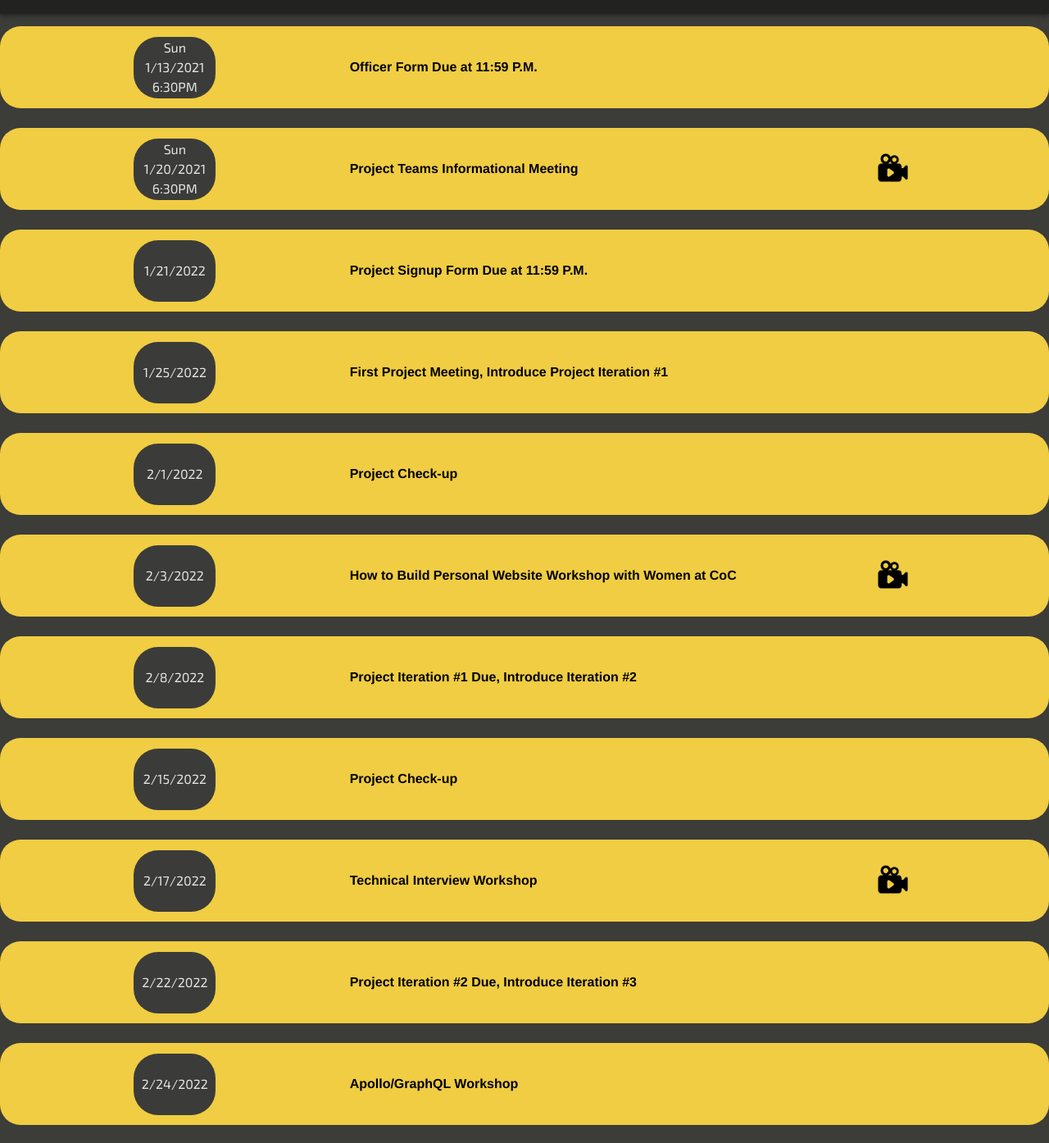
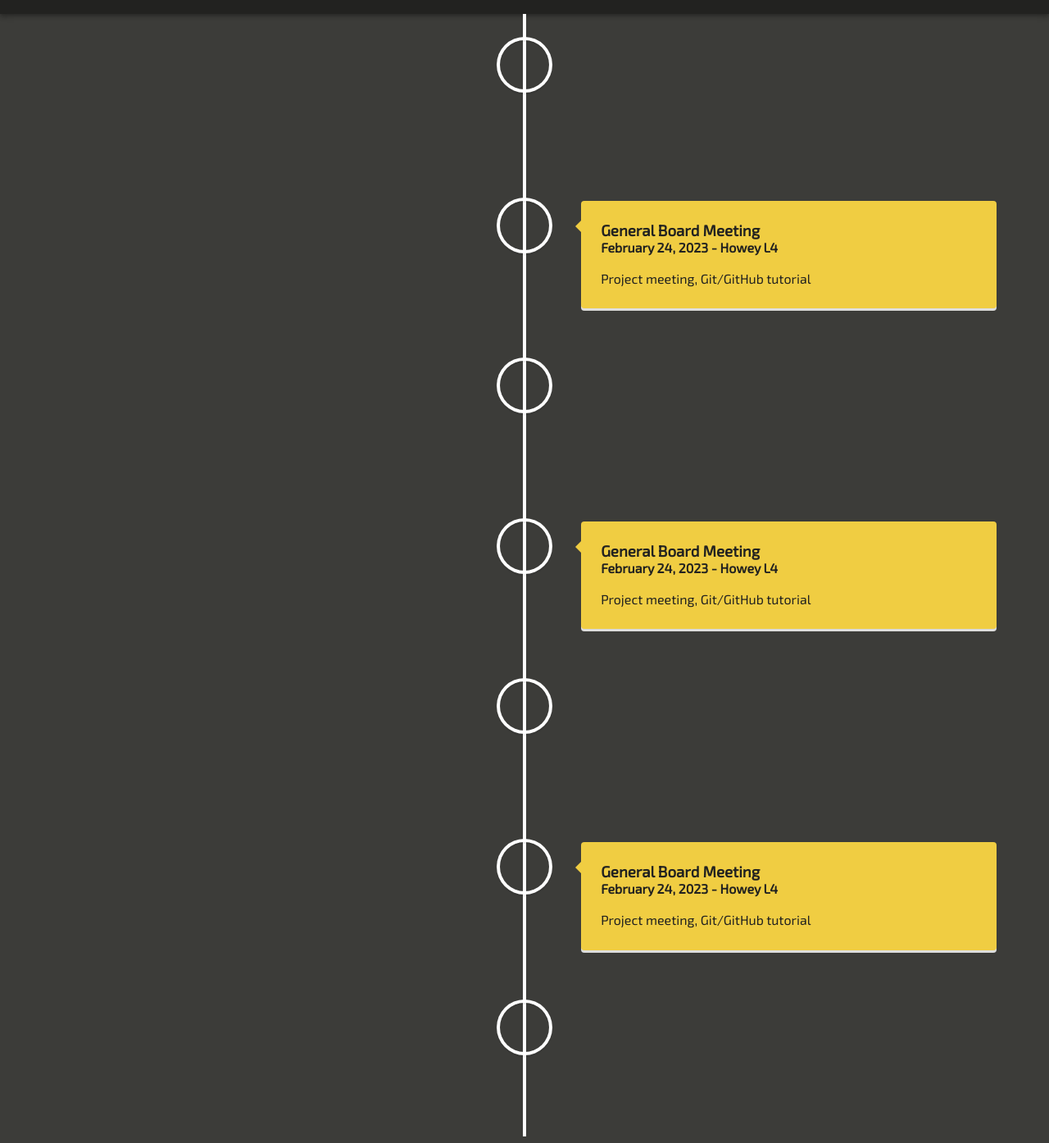
Before and after one commit to nicodemota/gt-webdev-website, a Next.js app: page /schedule in a window 1280 px wide. Shown: the part 47-1441 px from the top of the page at 82% size. Built offline with nearby package versions, Linux system fonts and the light colour scheme.

Commit message:
Styled schedule page

```diff
--- a/data/scheduleData.js
+++ b/data/scheduleData.js
@@ -2,160 +2,12 @@ let meetData = "We meet every Tuesday from 6:30 P.M. to around 7:30 P.M. Atlanta
 
 let scheduleData = [
     {
-        "date": "Sun 1/13/2021 6:30PM",
-        "agenda": "Officer Form Due at 11:59 P.M.",
-        "link": "N/A"
-    },
-    {
-        "date": "Sun 1/20/2021 6:30PM",
-        "agenda": "Project Teams Informational Meeting",
-        "link": "https://bluejeans.com/s/K1cE129@jLr/"
-    },
-    {
-        "date": "1/21/2022",
-        "agenda": "Project Signup Form Due at 11:59 P.M.",
-        "link": "N/A"
-    },
-    {
-        "date": "1/25/2022",
-        "agenda": "First Project Meeting, Introduce Project Iteration #1",
-        "link": "N/A"
-    },
-    {
-        "date": "2/1/2022",
-        "agenda": "Project Check-up",
-        "link": "N/A"
-    },
-    {
-        "date": "2/3/2022",
-        "agenda": "How to Build Personal Website Workshop with Women at CoC",
-        "link": "https://bluejeans.com/s/GMYpuHlIqOh"
-    },
-    {
-        "date": "2/8/2022",
-        "agenda": "Project Iteration #1 Due, Introduce Iteration #2",
-        "link": "N/A",
-    },
-    {
-        "date": "2/15/2022",
-        "agenda": "Project Check-up",
-        "link": "N/A",
-    },
-    {
-        "date": "2/17/2022",
-        "agenda": "Technical Interview Workshop",
-        "link": "https://bluejeans.com/s/sISTLV9lSFA"
-    },
-    {
-        "date": "2/22/2022",
-        "agenda": "Project Iteration #2 Due, Introduce Iteration #3",
-        "link": "N/A"
-    },
-    {
-        "date": "2/24/2022",
-        "agenda": "Apollo/GraphQL Workshop",
-        "link": "N/A"
-    },
-    {
-        "date": "3/1/2022",
-        "agenda": "Project Check Up",
-        "link": "N/A"
-    },
-    {
-        "date": "3/3/2022",
-        "agenda": "Agency Collaboration",
-        "link": "N/A"
-    },
-    {
-        "date": "3/8/2022",
-        "agenda": "Agency Collaboration",
-        "link": "N/A"
-    },
-    {
-        "date": "3/15/2022",
-        "agenda": "Mid-Semester Project Checkup",
-        "link": "N/A"
-    },
-    {
-        "date": "3/29/2022",
-        "agenda": "Project Iteration #4 Due, Introduce Iteration #5",
-        "link": "N/A"
-    },
-    {
-        "date": "4/5/2022",
-        "agenda": "Project Check-up",
-        "link": "N/A"
-    },
-    {
-        "date": "4/7/2022",
-        "agenda": "Mini Hackathon",
-        "link": "N/A"
-    },
-    {
-        "date": "4/12/2022",
-        "agenda": "Project Iteration #5 Due, Introduce Iteration #6 + presentation",
-        "link": "N/A"
-    },
-    {
-        "date": "4/19/2022",
-        "agenda": "Project Check-up",
-        "link": "N/A"
-    },
-    {
-        "date": "4/26/2022",
-        "agenda": "Project Showcase",
-        "link": "N/A"
-    },
-];
-
-let spring2021ScheduleData = [
-    {
-        "date": "1/26/2021",
-        "agenda": "Project Introductions",
-        "link": "?"
-    },
-    {
-        "date": "2/2/2021",
-        "agenda": "Project meetings, HTML/CSS tutorial",
-        "link": "?"
-    },
-    {
-        "date": "2/9/2021",
-        "agenda": "Project meetings",
-        "link": "?"
-    },
-    {
-        "date": "2/16/2021",
-        "agenda": "Project meeting, JavaScript tutorial",
-        "link": "?"
-    },
-    {
-        "date": "2/23/2021",
-        "agenda": "Project meeting, React.js tutorial",
-        "link": "?"
-    },
-    {
-        "date": "3/2/2021",
-        "agenda": "Project meeting, Node and Express.js tutorial",
-        "link": "?"
-    },
-    {
-        "date": "3/9/2021",
-        "agenda": "Project meeting, MongoDB tutorial",
-        "link": "?"
-    },
-    {
-        "date": "3/23/2021",
-        "agenda": "Project meeting, Material-UI tutorial",
-        "link": "?"
-    },
-    {
-        "date": "3/30/2021",
+        "date": "3/30/2023",
         "agenda": "Project meeting, Git/GitHub tutorial",
         "link": "?"
     },
     {
-        "date": "4/6/2021",
+        "date": "4/6/2023",
         "agenda": "Project meeting, Python Flask tutorial",
         "link": "?"
     }
--- a/package.json
+++ b/package.json
@@ -19,6 +19,7 @@
     "react": "^18.2.0",
     "react-csv": "^2.2.2",
     "react-dom": "^18.2.0",
-    "react-papaparse": "^4.1.0"
+    "react-papaparse": "^4.1.0",
+    "react-vertical-timeline-component": "^3.6.0"
   }
 }
--- a/pages/schedule.js
+++ b/pages/schedule.js
@@ -2,6 +2,8 @@ import React, {Component} from "react";
 import NavBar from "../components/NavBar";
 import BottomBar from "../components/BottomBar";
 import Head from 'next/head'
+import { VerticalTimeline, VerticalTimelineElement }  from 'react-vertical-timeline-component';
+import 'react-vertical-timeline-component/style.min.css';
 import {scheduleData} from '../data/scheduleData.js';
 import { Grid, Typography } from "@mui/material";
 
@@ -21,32 +23,115 @@ const Schedule = () => {
                 <title>Schedule | GT WebDev</title>
             </Head>
             <NavBar />
+            <VerticalTimeline>
+                <VerticalTimelineElement
+                className="vertical-timeline-element--work"
+                contentStyle={{ background: '#f0cd42', color: '#222220' }}
+                contentArrowStyle={{ borderRight: '7px solid #f0cd42' }}
+                date=""
+                // iconStyle={{ background: 'rgb(33, 150, 243)', color: '#fff' }}
+                // icon={< WorkIcon />}
+                >
+                <h3 className="vertical-timeline-element-title"> General Board Meeting </h3>
+                <h4 className="vertical-timeline-element-subtitle">  February 24, 2023 - Howey L4</h4>
+                <p>
+                    Project meeting, Git/GitHub tutorial
+                </p>
+                </VerticalTimelineElement>
 
-            <Grid container rowGap={3} className="scheduleContainer">
-                {scheduleData.map((cur, ind) => {
-                    return(
-                        <Grid container item className="scheduleGrid">
-                            <Grid xs={4} className="scheduleDateGrid">
-                                <Typography className="scheduleDateText">
-                                    {oneColText(cur['date'])}
-                                </Typography>
-                            </Grid>
-                            <Grid xs={6} >
-                                <Typography className="scheduleAgendaTxt">
-                                    {cur['agenda']}
-                                </Typography>
-                            </Grid>
-                            <Grid xs={2} >
-                                {cur['link'] != 'N/A'
-                                ?
-                                <a href={cur['link']}> <img src="camera.png" className="bottomBarImg"/></a>
-                                :
-                                <span />}
-                            </Grid>
-                        </Grid>
-                    )
-                })}
-            </Grid>
+                <VerticalTimelineElement
+                className="vertical-timeline-element--work"
+                contentStyle={{ background: '#f0cd42', color: '#222220' }}
+                contentArrowStyle={{ borderRight: '7px solid #f0cd42' }}
+                date=""
+                // iconStyle={{ background: 'rgb(33, 150, 243)', color: '#fff' }}
+                // icon={<WorkIcon />}
+                >
+                <h3 className="vertical-timeline-element-title"> General Board Meeting </h3>
+                <h4 className="vertical-timeline-element-subtitle">  February 24, 2023 - Howey L4</h4>
+                <p>
+                    Project meeting, Git/GitHub tutorial
+                </p>
+                </VerticalTimelineElement>
+
+                <VerticalTimelineElement
+                className="vertical-timeline-element--work"
+                contentStyle={{ background: '#f0cd42', color: '#222220' }}
+                contentArrowStyle={{ borderRight: '7px solid #f0cd42' }}
+                date=""
+                // iconStyle={{ background: 'rgb(33, 150, 243)', color: '#fff' }}
+                // icon={<WorkIcon />}
+                >
+                <h3 className="vertical-timeline-element-title"> General Board Meeting </h3>
+                <h4 className="vertical-timeline-element-subtitle">  February 24, 2023 - Howey L4</h4>
+                <p>
+                    Project meeting, Git/GitHub tutorial
+                </p>
+                </VerticalTimelineElement>
+
+                <VerticalTimelineElement
+                className="vertical-timeline-element--work"
+                contentStyle={{ background: '#f0cd42', color: '#222220' }}
+                contentArrowStyle={{ borderRight: '7px solid #f0cd42' }}
+                date=""
+                // iconStyle={{ background: 'rgb(33, 150, 243)', color: '#fff' }}
+                // icon={<WorkIcon />}
+                >
+                <h3 className="vertical-timeline-element-title"> General Board Meeting </h3>
+                <h4 className="vertical-timeline-element-subtitle">  February 24, 2023 - Howey L4</h4>
+                <p>
+                    Project meeting, Git/GitHub tutorial
+                </p>
+                </VerticalTimelineElement>
+
+                <VerticalTimelineElement
+                className="vertical-timeline-element--work"
+                contentStyle={{ background: '#f0cd42', color: '#222220' }}
+                contentArrowStyle={{ borderRight: '7px solid #f0cd42' }}
+                date=""
+                // iconStyle={{ background: 'rgb(33, 150, 243)', color: '#fff' }}
+                // icon={<WorkIcon />}
+                >
+                <h3 className="vertical-timeline-element-title"> General Board Meeting </h3>
+                <h4 className="vertical-timeline-element-subtitle">  February 24, 2023 - Howey L4</h4>
+                <p>
+                    Project meeting, Git/GitHub tutorial
+                </p>
+                </VerticalTimelineElement>
+
+                <VerticalTimelineElement
+                className="vertical-timeline-element--work"
+                contentStyle={{ background: '#f0cd42', color: '#222220' }}
+                contentArrowStyle={{ borderRight: '7px solid #f0cd42' }}
+                date=""
+                // iconStyle={{ background: 'rgb(33, 150, 243)', color: '#fff' }}
+                // icon={<WorkIcon />}
+                >
+                <h3 className="vertical-timeline-element-title"> General Board Meeting </h3>
+                <h4 className="vertical-timeline-element-subtitle">  February 24, 2023 - Howey L4</h4>
+                <p>
+                    Project meeting, Git/GitHub tutorial
+                </p>
+                </VerticalTimelineElement>
+
+                <VerticalTimelineElement
+                className="vertical-timeline-element--work"
+                contentStyle={{ background: '#f0cd42', color: '#222220' }}
+                contentArrowStyle={{ borderRight: '7px solid #f0cd42' }}
+                date=""
+                // iconStyle={{ background: 'rgb(33, 150, 243)', color: '#fff' }}
+                // icon={<WorkIcon />}
+                >
+                <h3 className="vertical-timeline-element-title"> General Board Meeting </h3>
+                <h4 className="vertical-timeline-element-subtitle">  February 24, 2023 - Howey L4</h4>
+                <p>
+                    Project meeting, Git/GitHub tutorial
+                </p>
+                </VerticalTimelineElement>
+
+
+            </VerticalTimeline>
+
             <BottomBar />
         </div>
     )
```
Also changed, not shown: 1 other file (tests, documents, lock files or other folders).
